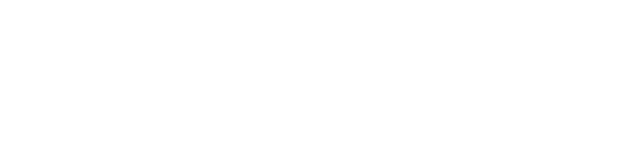
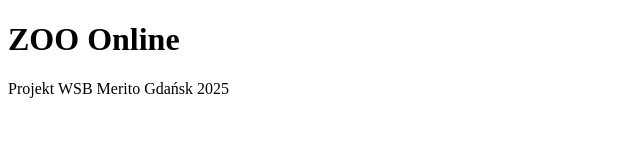
Before and after one commit to Bruder27/NWWO, a plain HTML site: page index.html in a window 1280 px wide. Shown: the whole page, without its empty margins (0-640 px from the left). Drawn offline with Linux system fonts and the light colour scheme.

Commit message:
dodaj kod html

```diff
--- a/index.html
+++ b/index.html
@@ -3,9 +3,15 @@
 <head>
     <meta charset="UTF-8">
     <meta name="viewport" content="width=device-width, initial-scale=1.0">
-    <title>Document</title>
+    <title>ZOO Online</title>
 </head>
 <body>
-
+    <header>
+        <h1>ZOO Online</h1>
+    </header>
+    <main></main>
+    <footer>
+        <p>Projekt WSB Merito Gdańsk 2025</p>
+    </footer>
 </body>
 </html>
```
